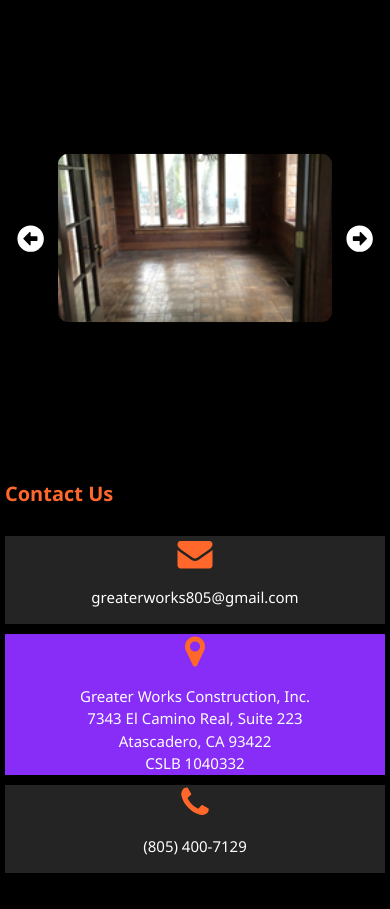
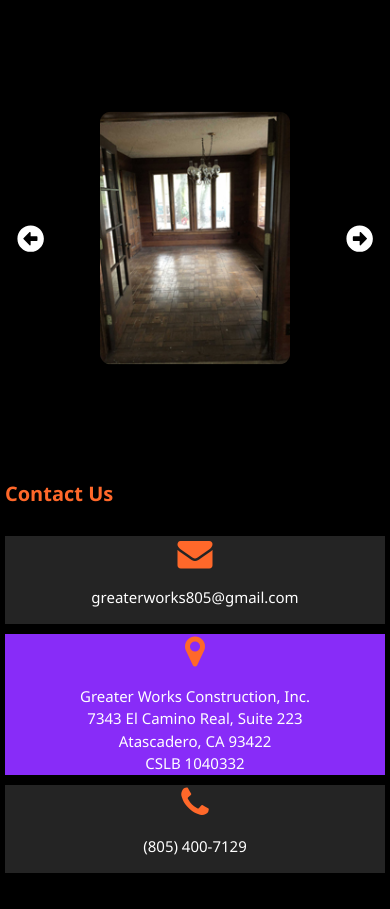
Before and after one commit to Garrettvk/Greater-Works-Website, a React (Create React App) app in the folder simple-app/: page / in a window 390 px wide. Shown: the part 3081-3990 px from the top of the page. Built offline with nearby package versions, Linux system fonts and the light colour scheme.

Commit message:
2 images added to slideshow + styling

```diff
--- a/simple-app/src/components/slideshow/SliderData.js
+++ b/simple-app/src/components/slideshow/SliderData.js
@@ -17,6 +17,8 @@ import SC7b from "images/slideshow/SC7b.jpg";
 import SC8b from "images/slideshow/SC8b.jpg";
 import SF1a from "images/slideshow/SF1a.jpg";
 import SF1b from "images/slideshow/SF1b.jpg";
+import house from "images/slideshow/house.jpg";
+import stairs from "images/slideshow/stairs.jpg";
 
 export const SliderData = [
     {
@@ -75,5 +77,11 @@ export const SliderData = [
     },
     {
         image: SF1b
+    },
+    {
+        image: house
+    },
+    {
+        image: stairs
     }
 ]
--- a/simple-app/src/styles/slideshow.css
+++ b/simple-app/src/styles/slideshow.css
@@ -11,6 +11,7 @@ section {
     align-items: center;
 }
 
+/* slideshow images */
 .image {
     /* border: solid red 1px; */
     display: block;
@@ -18,8 +19,9 @@ section {
     margin-right: auto;
     width: 100%;
     object-fit: cover;
-    height: 20vw;
+    max-height: 30vw;
     border-radius: 10px;
+    max-width: 50vw;
 }
 
 .left-arrow,
@@ -52,9 +54,11 @@ section {
 }
 
 @media only screen and (max-width: 800px) {
+
+    /* slideshow images */
     .image {
-        height: 40vw;
-        width: 65vw;
+        max-height: 60vw;
+        max-width: 65vw;
     }
 
     .right-arrow {
```
Also changed, not shown: simple-app/src/images/slideshow/house.jpg (added), simple-app/src/images/slideshow/stairs.jpg (added).
